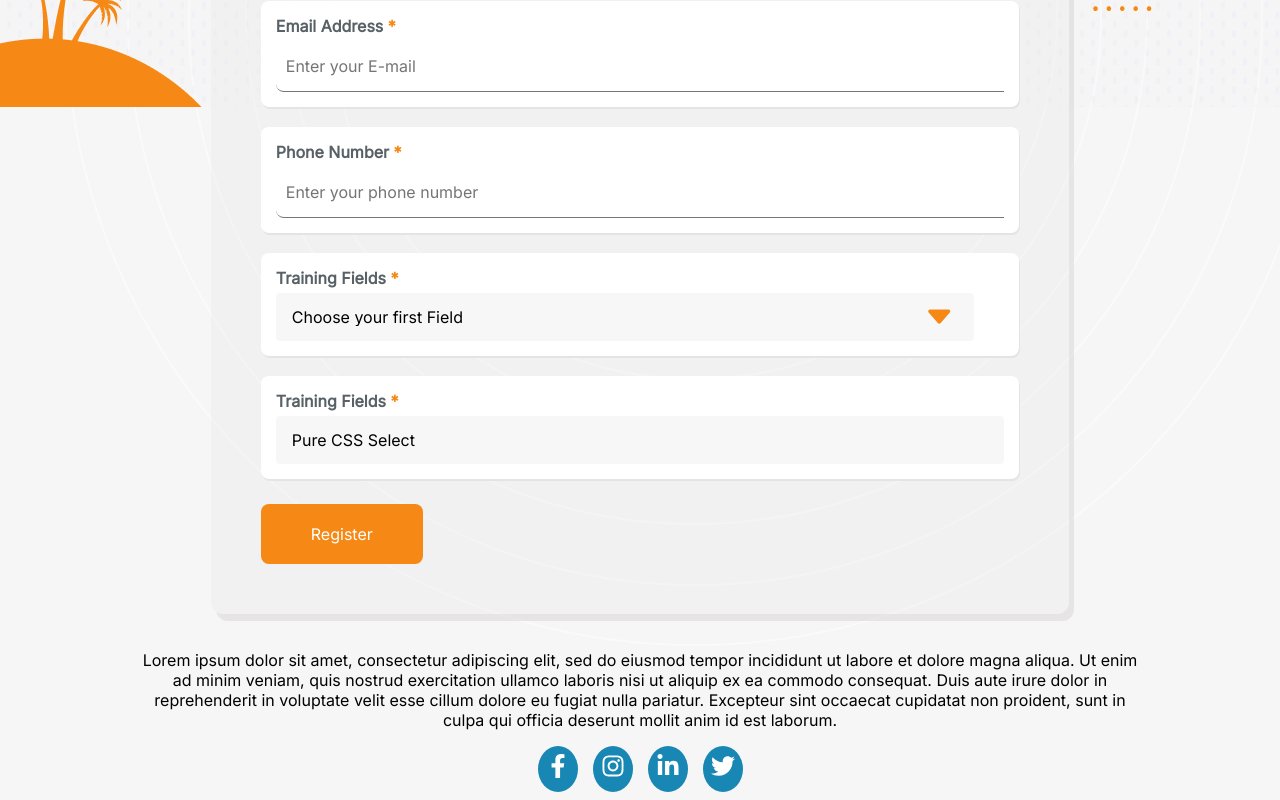
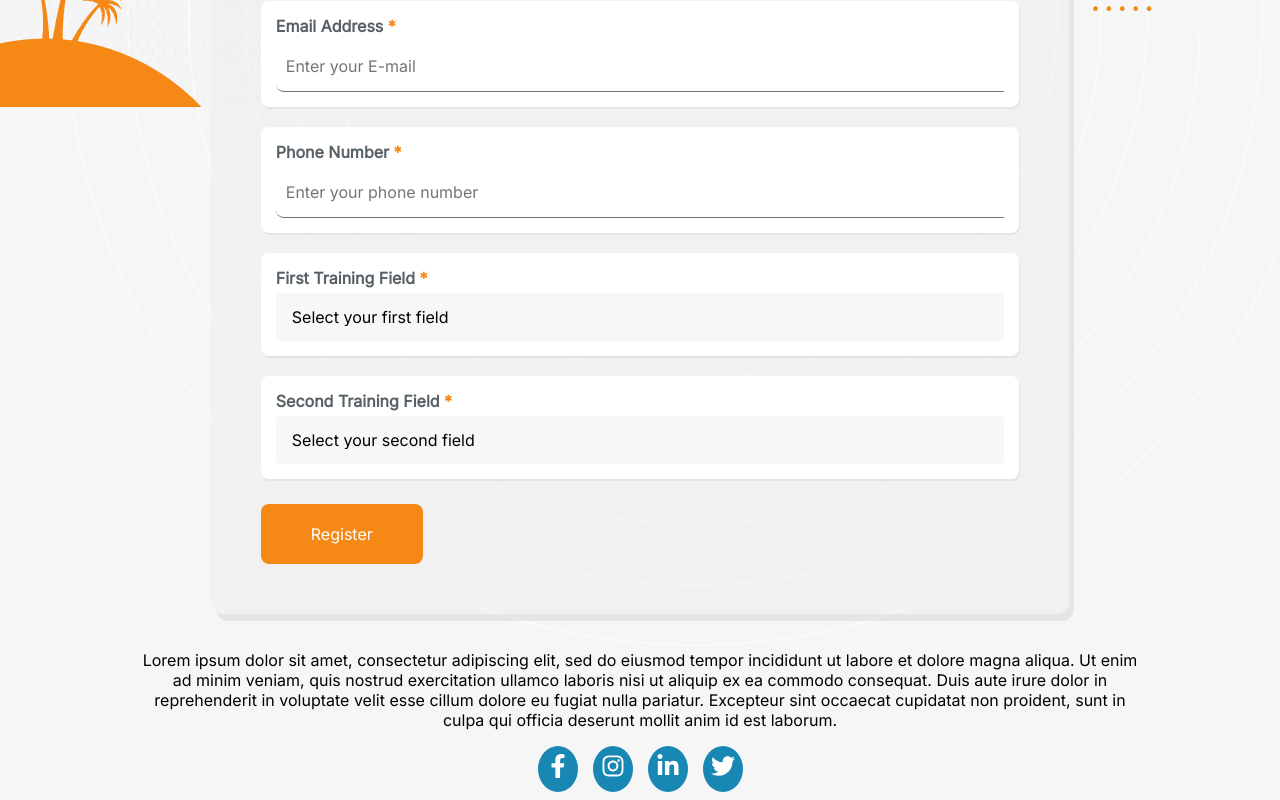
Before and after one commit to zaki031/Summer-School-Website, a React (Create React App) app: page / in a window 1280 px wide. Shown: the part 693-1493 px from the top of the page. Built offline with nearby package versions, Linux system fonts and the light colour scheme.

Commit message:
resposive

```diff
--- a/src/components/form.jsx
+++ b/src/components/form.jsx
@@ -1,11 +1,15 @@
 import React from 'react'
 import {BsCaretDownFill} from "react-icons/bs"
 const Form = () => {
+
+  const handleSubmit = () => {
+    console.log("test");
+  };
   return (
     <div>
 
 
-<form class="form-grid">
+<form class="form-grid" onSubmit={handleSubmit()}>
     <div class="form-group">
       <div className='firstname'>
       <label for="fullname"  >Full Name <span>*</span></label>
@@ -37,30 +41,31 @@ const Form = () => {
     </div>
     <div class="form-group">
       <div className='fields'>
-        <label for="training">Training Fields <span>*</span></label>
-        <div className='hh'>
-           <select id="training" placeholder='You can only choose 2 trainings' name="training" required>
-      <option value="0">Choose your first Field</option>
-        <option value="field1">Python</option>
-        <option value="field2">3D Design</option>
-        <option value="field3">Web Dev</option>
-        <option value="field3">Introduction to UI/UX Design</option>
-        <option value="field3">Introduction to Ai and Data Science</option>
-      </select>
-      <BsCaretDownFill id='arrow' />
-        </div>
+        <label for="training">First Training Field <span>*</span></label>
+        <select>
+  <option selected value="0">Select your first field</option>
+  <option value="1">Web Dev</option>
+  <option value="2">Introductionto Ai and Data Science</option>
+  <option value="3">3D deisgn </option>
+  <option value="3">Graphic Design Theory </option>
+  <option value="3">Introduction to UI/UX Design</option>
+
+</select>
 
       </div>
 
     </div>
     <div class="form-group">
       <div className='fields'>
-        <label for="training">Training Fields <span>*</span></label>
+        <label for="training">Second Training Field <span>*</span></label>
       <select>
-  <option selected value="0">Pure CSS Select</option>
-  <option value="1">No Wrapper</option>
-  <option value="2">No JS</option>
-  <option value="3">Nice!</option>
+  <option selected value="0">Select your second field</option>
+  <option value="1">Web Dev</option>
+  <option value="2">Introductionto Ai and Data Science</option>
+  <option value="3">3D deisgn </option>
+  <option value="3">Graphic Design Theory </option>
+  <option value="3">Introduction to UI/UX Design</option>
+
 </select>
 
       </div>
--- a/src/index.css
+++ b/src/index.css
@@ -12,6 +12,8 @@
   left: 0;
   z-index: -1;
   opacity: 10%;
+  width: 650px;
+
 
 }
 #gradiant{
@@ -247,3 +249,20 @@ rgba(235, 235, 235, 0.397);
   top: 8px;
 
 }
+
+
+
+
+
+@media only screen and (max-width: 600px) {
+
+  #p1,
+  #p2,
+  #p3,
+  #p4{
+    display: none;
+  }
+  #register{
+  width: 400px;
+}
+}
```
